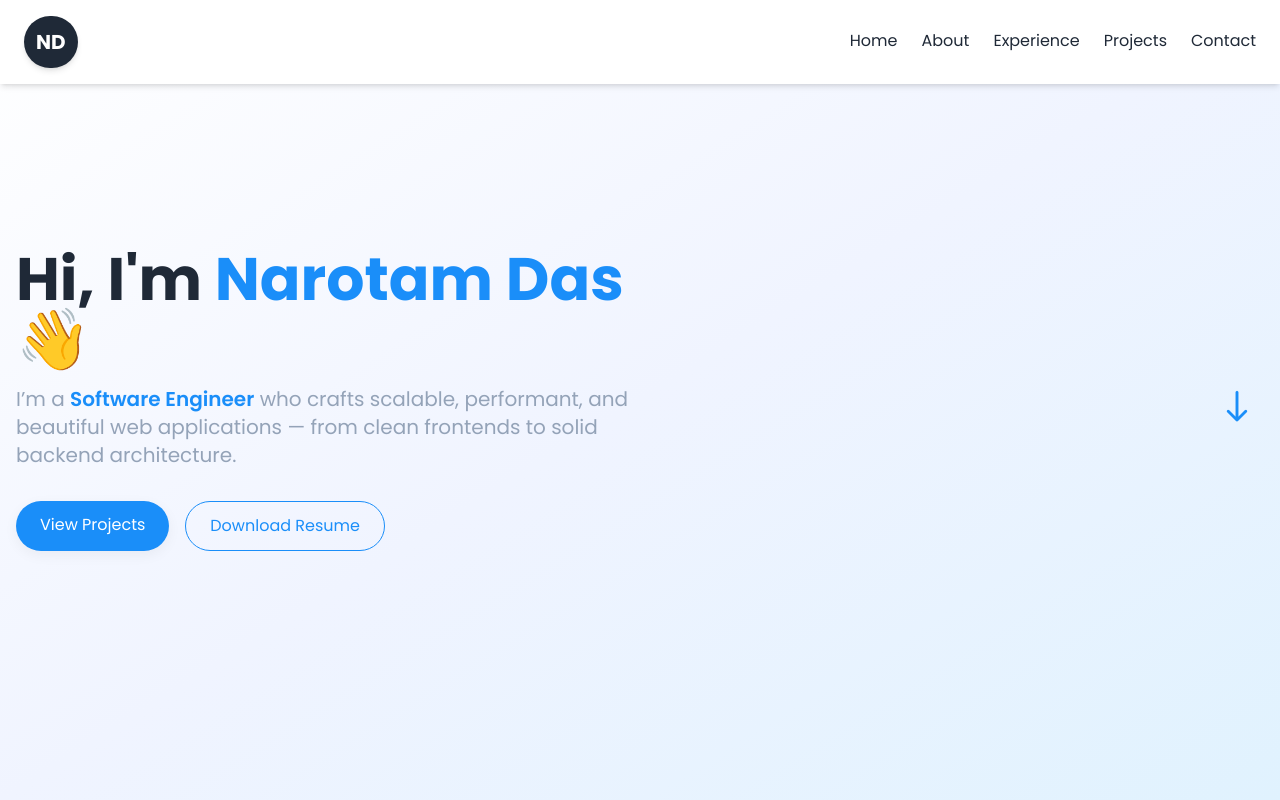
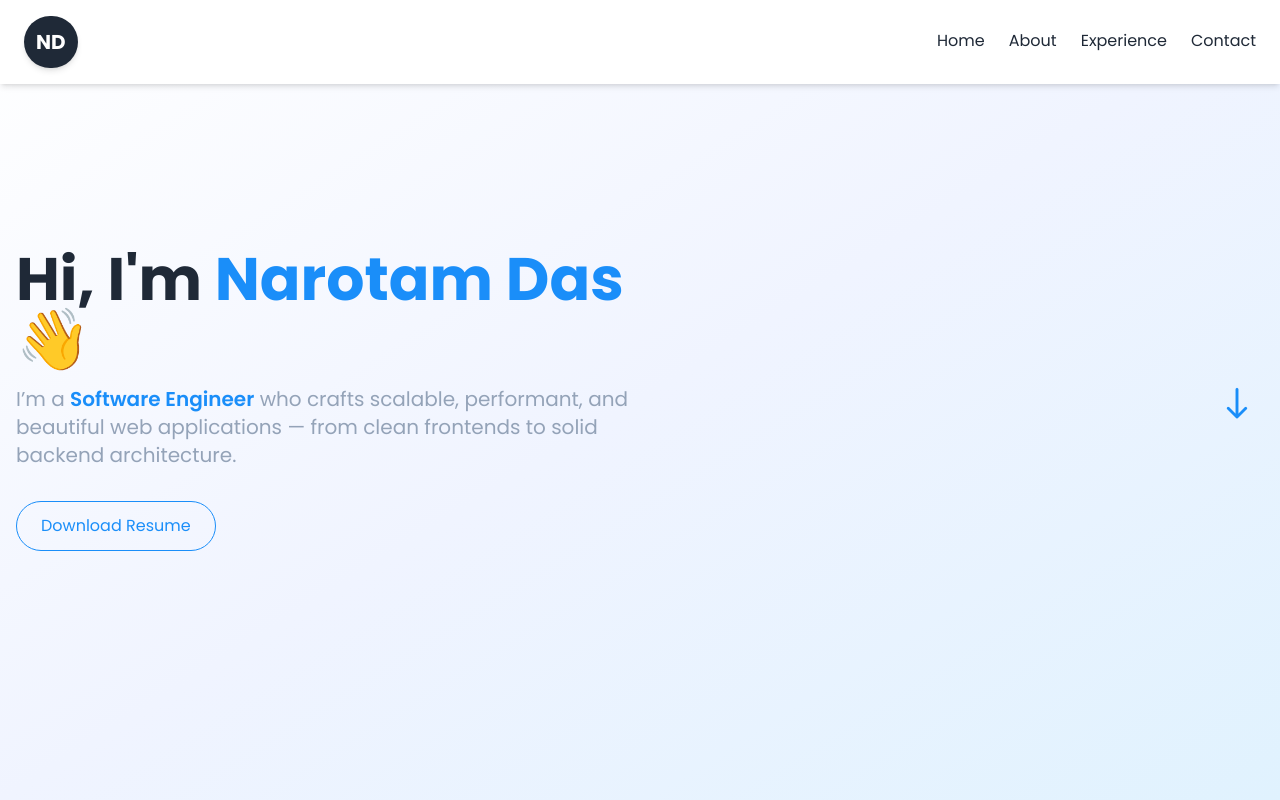
Before and after one commit to narotamdas98/my-portfolio, a React (Vite) app: page / in a window 1280 px wide. Shown: the top 800 px of the page. Built offline with nearby package versions, Linux system fonts and the light colour scheme.

Commit message:
disabled projects section for now

```diff
--- a/src/App.tsx
+++ b/src/App.tsx
@@ -2,7 +2,7 @@ import Hero from "@components/Hero";
 import About from "@components/About";
 import Navbar from "@components/Navbar";
 import Experience from "@components/Experience";
-import Projects from "@components/Projects";
+// import Projects from "@components/Projects";
 import Contact from "@components/Contact";
 import Footer from "@components/Footer";
 
@@ -19,7 +19,7 @@ function App() {
         <Hero />
         <About />
         <Experience />
-        <Projects />
+        {/* <Projects /> */}
         <Contact />
         <Footer />
       </div>
--- a/src/components/Hero.tsx
+++ b/src/components/Hero.tsx
@@ -39,12 +39,12 @@ const Hero = () => {
             animate={{ opacity: 1 }}
             transition={{ delay: 0.6, duration: 0.6 }}
           >
-            <a
+            {/* <a
               href="#projects"
               className="bg-primary text-white px-6 py-3 rounded-full font-medium shadow-soft hover:-translate-y-1 hover:shadow-lg transition-transform duration-300"
             >
               View Projects
-            </a>
+            </a> */}
             <a
               href="/NarotamDasResume.pdf"
               target="_blank"
--- a/src/components/Navbar.tsx
+++ b/src/components/Navbar.tsx
@@ -9,7 +9,7 @@ const Navbar = () => {
     { id: 1, name: "Home", to: "#home" },
     { id: 2, name: "About", to: "#about" },
     { id: 3, name: "Experience", to: "#experience" },
-    { id: 4, name: "Projects", to: "#projects" },
+    // { id: 4, name: "Projects", to: "#projects" },
     { id: 5, name: "Contact", to: "#contact" },
   ];
 
```
